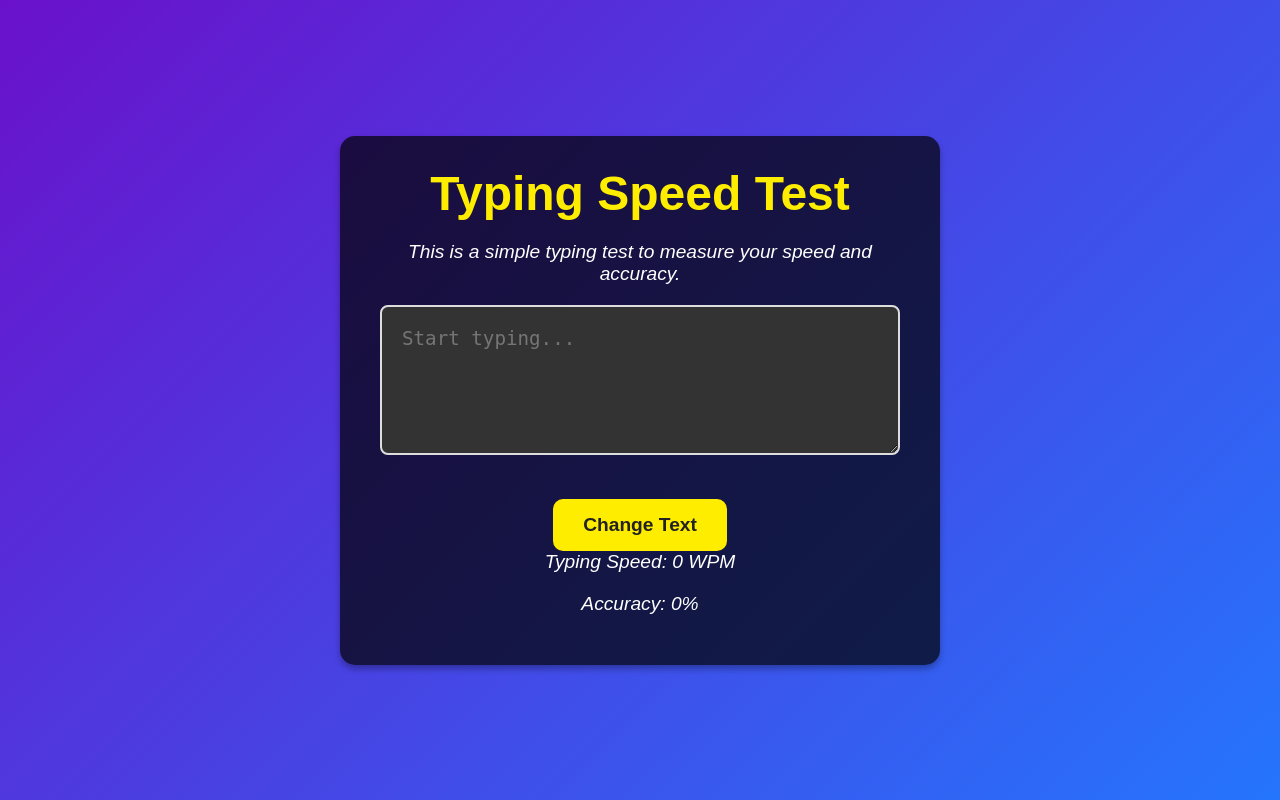
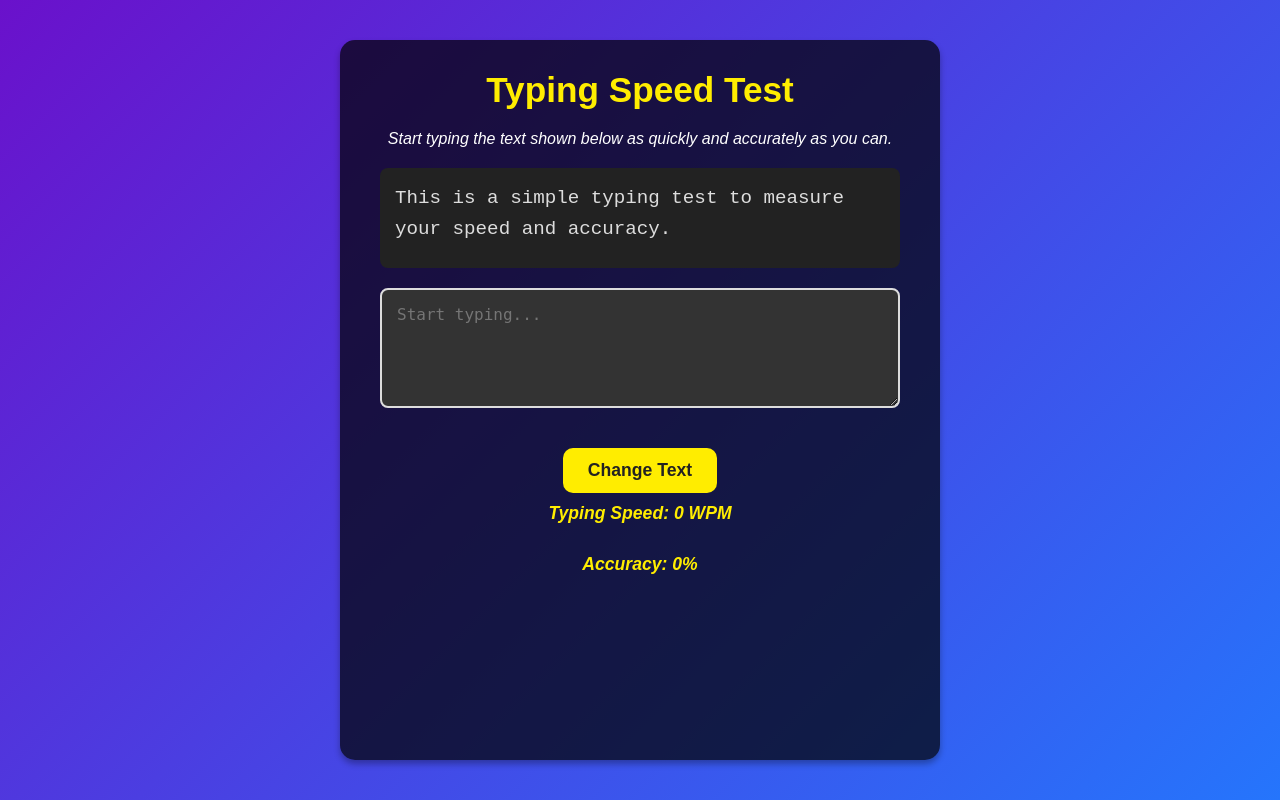
Before and after one commit to snehabichkunde/typing_speed_test, a Django app: page / in a window 1280 px wide. Run offline with Django 5.2, Linux system fonts and the light colour scheme.

Commit message:
final style

```diff
--- a/static/css/styles.css
+++ b/static/css/styles.css
@@ -26,11 +26,16 @@ body {
     box-shadow: 0 4px 6px rgba(0, 0, 0, 0.3);
     max-width: 600px;
     width: 100%;
+    display: flex;
+    flex-direction: column;
+    align-items: center;
+    overflow: auto; /* Allow scroll if content overflows */
+    height: 90vh; /* Limit the height */
 }
 
 /* Heading style */
 h1 {
-    font-size: 3rem;
+    font-size: 2.2rem; /* Smaller heading */
     margin-bottom: 20px;
     font-weight: bold;
     color: #ffed00; /* Bright yellow color */
@@ -38,38 +43,42 @@ h1 {
 
 /* Instruction text style */
 p {
-    font-size: 1.2rem;
+    font-size: 1rem; /* Smaller text size */
     margin-bottom: 20px;
     font-style: italic;
+    color: #fff;
 }
 
 /* Text container for typing test */
-#text-container {
+#text-to-type {
     margin-bottom: 20px;
-    padding: 20px;
-    font-size: 1.5rem;
+    padding: 15px;
+    font-size: 1.2rem; /* Smaller text size */
     line-height: 1.6;
     word-wrap: break-word;
     border-radius: 8px;
     background: #222;
     color: #ddd;
     min-height: 100px;
+    width: 100%;
     text-align: left;
     font-family: 'Courier New', Courier, monospace;
+    white-space: pre-wrap; /* Allow text to wrap */
 }
 
 /* Input box style */
 #input-text {
     width: 100%;
-    padding: 20px;  /* Increased padding */
-    font-size: 1.2rem;
+    padding: 15px; /* Reduced padding */
+    font-size: 1rem; /* Slightly smaller font */
     border: 2px solid #ddd;
     border-radius: 8px;
     margin-bottom: 20px;
     background-color: #333;
     color: white;
     outline: none;
-    min-height: 150px; /* Increased height */
+    min-height: 120px; /* Smaller height */
+    resize: vertical; /* Allow vertical resizing */
 }
 
 #input-text:focus {
@@ -78,19 +87,20 @@ p {
 }
 
 /* Speed and accuracy display */
-#results {
-    font-size: 1.2rem;
+#typing-speed, #accuracy {
+    font-size: 1.1rem;
     color: #00ff00; /* Green color for positive feedback */
     font-weight: bold;
     margin-top: 10px;
+    color: #ffed00;
 }
 
 /* Button for changing text */
 button {
     background-color: #ffed00;
     border: none;
-    padding: 15px 30px;
-    font-size: 1.2rem;
+    padding: 12px 25px;
+    font-size: 1.1rem;
     color: #222;
     font-weight: bold;
     border-radius: 10px;
@@ -110,16 +120,16 @@ button:focus {
 /* Responsive design: small screen adjustments */
 @media (max-width: 768px) {
     h1 {
-        font-size: 2rem;
+        font-size: 1.8rem;
     }
 
     #input-text {
-        font-size: 1rem;
+        font-size: 0.9rem;
         padding: 10px;
     }
 
     button {
         font-size: 1rem;
-        padding: 12px 25px;
+        padding: 10px 20px;
     }
 }
--- a/typing_test/templates/home.html
+++ b/typing_test/templates/home.html
@@ -11,7 +11,8 @@
 <body>
     <div class="container">
         <h1>Typing Speed Test</h1>
-        <p id="text-to-type">{{ initial_text }}</p>
+        <p>Start typing the text shown below as quickly and accurately as you can.</p>
+        <div id="text-to-type">{{ initial_text }}</div>
         <textarea id="input-text" placeholder="Start typing..."></textarea>
         <button id="change-text-button">Change Text</button>
         <p id="typing-speed">Typing Speed: 0 WPM</p>
```
